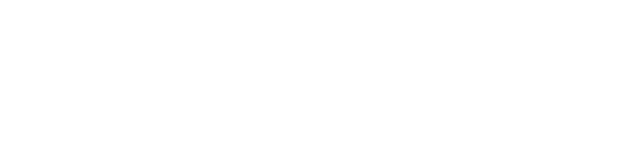
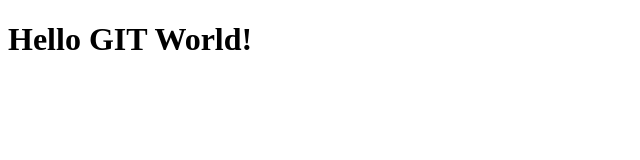
Before and after one commit to kcm1014/stdGit01, a plain HTML site: page index.html in a window 1280 px wide. Shown: the whole page, without its empty margins (0-640 px from the left). Drawn offline with Linux system fonts and the light colour scheme.

Commit message:
안녕 인사 추가

```diff
--- a/index.html
+++ b/index.html
@@ -6,6 +6,7 @@
         <title>Page Title</title>
     </head>
     <bod>
+        <h1>Hello GIT World!</h1>
 
     </bod>
 </html>
```
